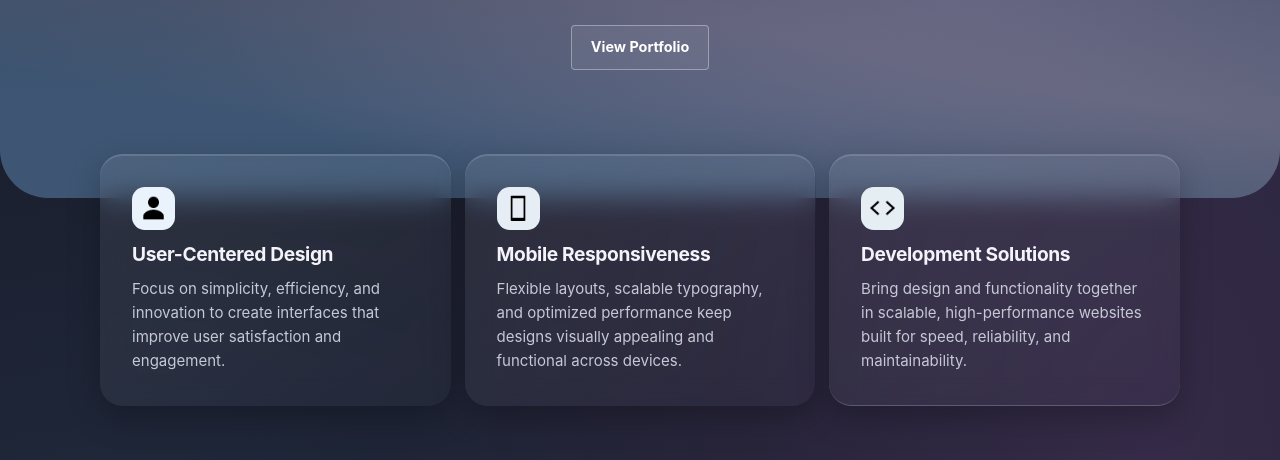
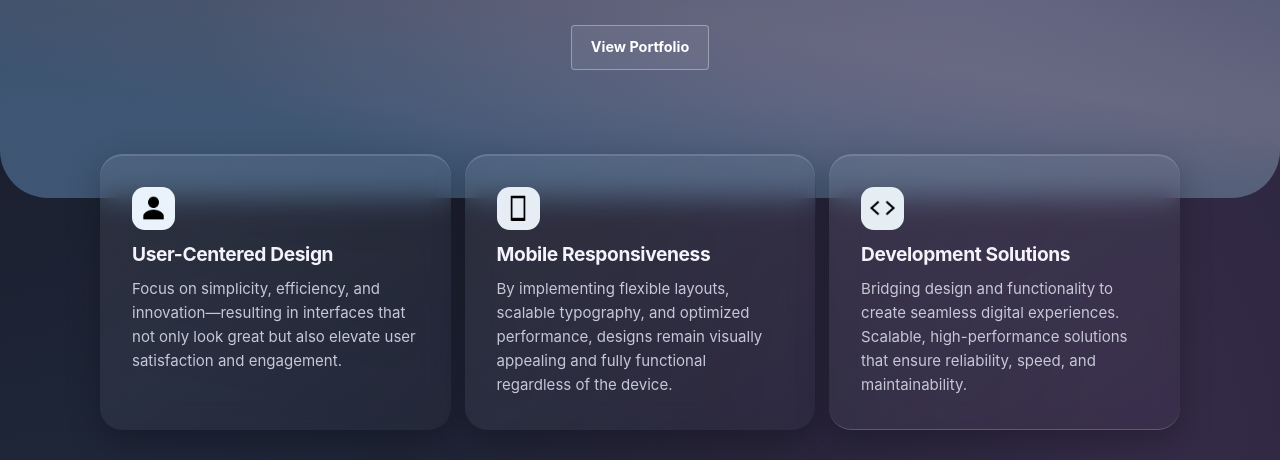
Before and after one commit to katherinecrocker1/kcmw, a plain HTML site: page dist/index.html in a window 1280 px wide. Shown: the part 340-800 px from the top of the page. Drawn offline with Linux system fonts and the light colour scheme.

Commit message:
copy updates

```diff
--- a/dist/index.html
+++ b/dist/index.html
@@ -34,17 +34,17 @@
       <article>
         <img src="/assets/design.png" alt="" width="36" height="36">
         <h2>User-Centered Design</h2>
-        <p>Focus on simplicity, efficiency, and innovation to create interfaces that improve user satisfaction and engagement.</p>
+        <p>Focus on simplicity, efficiency, and innovation—resulting in interfaces that not only look great but also elevate user satisfaction and engagement.</p>
       </article>
       <article>
         <img src="/assets/mobile.png" alt="" width="36" height="36">
         <h2>Mobile Responsiveness</h2>
-        <p>Flexible layouts, scalable typography, and optimized performance keep designs visually appealing and functional across devices.</p>
+        <p>By implementing flexible layouts, scalable typography, and optimized performance, designs remain visually appealing and fully functional regardless of the device.</p>
       </article>
       <article>
         <img src="/assets/development.png" alt="" width="36" height="36">
         <h2>Development Solutions</h2>
-        <p>Bring design and functionality together in scalable, high-performance websites built for speed, reliability, and maintainability.</p>
+        <p>Bridging design and functionality to create seamless digital experiences. Scalable, high-performance solutions that ensure reliability, speed, and maintainability.</p>
       </article>
     </section>
 
@@ -87,7 +87,7 @@
       <div class="container services-layout">
         <div class="section-intro">
           <h2>About KC Media Works</h2>
-          <p class="lede">KC Media Works is Katherine Crocker’s portfolio of front-end development and UI/UX design. The work spans responsive websites, design systems, streaming apps, and digital experiences for ministries and businesses.</p>
+          <p class="lede">Experienced front-end web developer and UI/UX designer providing innovative design and development solutions for diverse clients through KC Media Works LLC, delivering intuitive digital experiences. Skilled in building, testing, and deploying applications. Proficient in client business processes, strategy, and implementing new technologies.</p>
           <div class="services-actions">
             <a class="button" href="/assets/katherine-crocker-resume.pdf" target="_blank" rel="noopener">View Résumé (PDF)</a>
             <a class="button" href="/featured-work/">View Portfolio</a>
```
